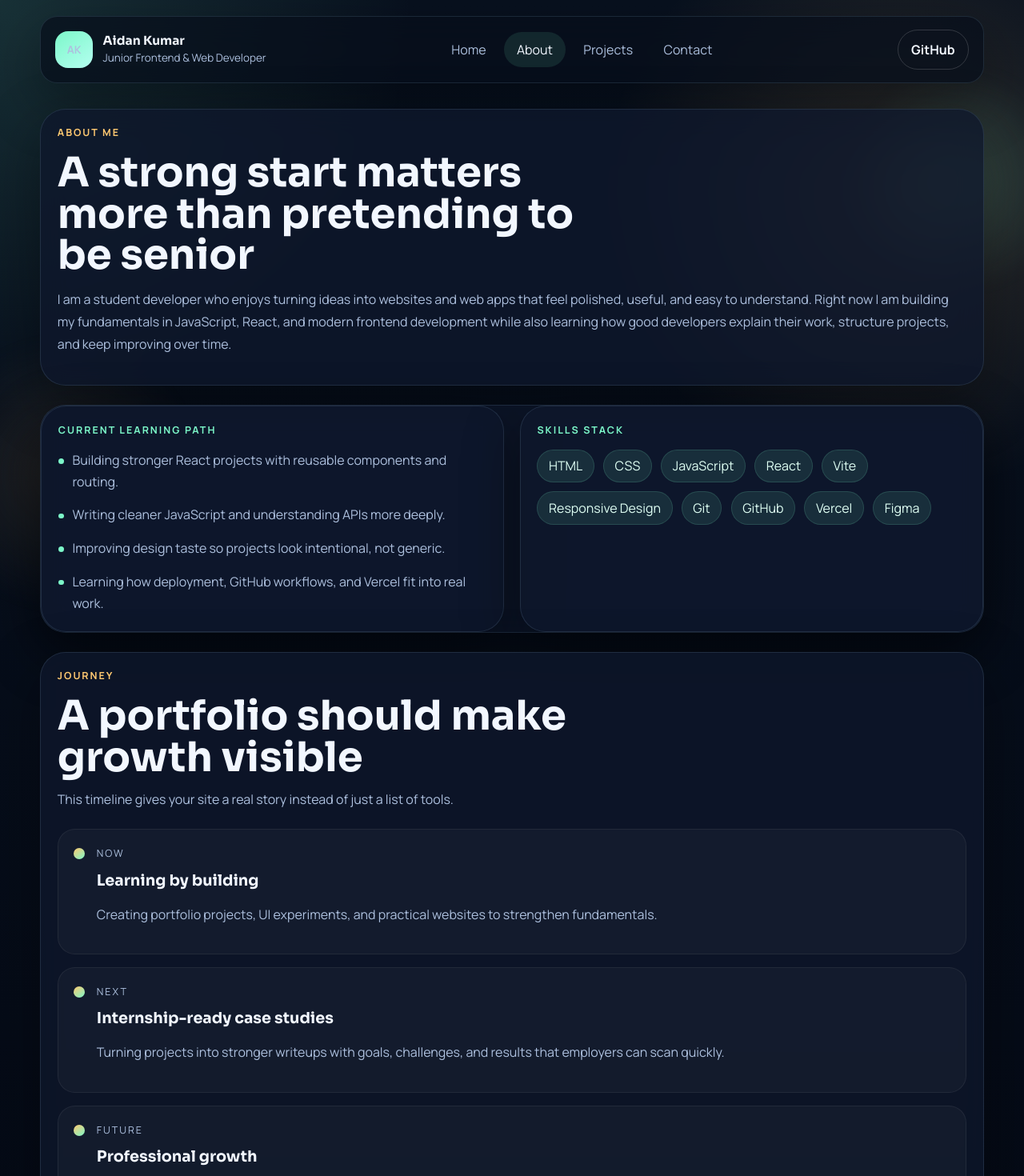
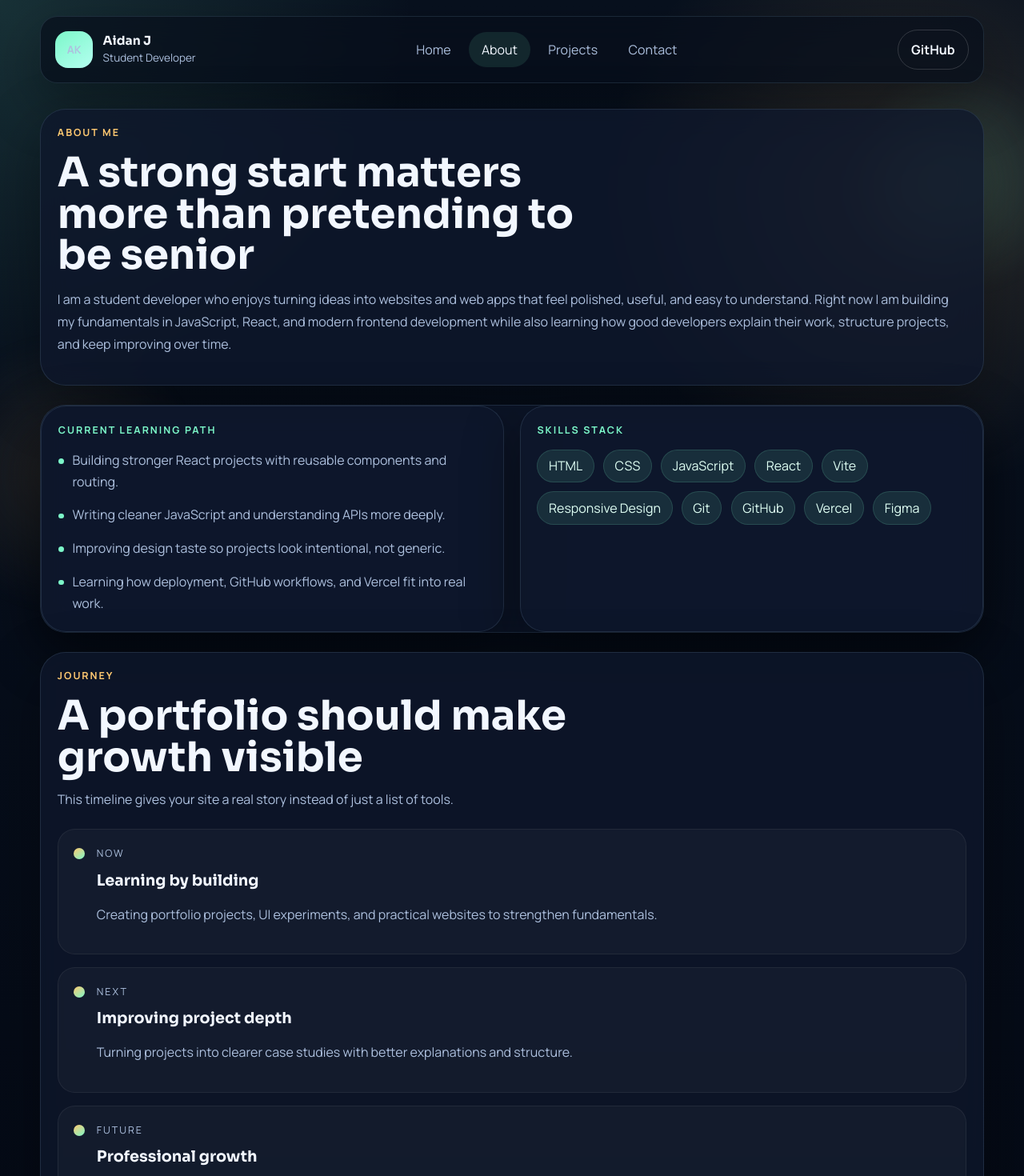
Before and after one commit to Aidanj404/portfolio, a React app: page /about in a window 1280 px wide. Shown: the top 1470 px of the page at 80% size. Built offline with nearby package versions, Linux system fonts and the light colour scheme; the HTML template or start-up script is replaced by a standard one.

Commit message:
Refines portfolio data and updates project details

```diff
--- a/src/content/siteData.js
+++ b/src/content/siteData.js
@@ -1,29 +1,28 @@
 export const siteData = {
-  name: 'Aidan Kumar',
-  role: 'Junior Frontend & Web Developer',
-  email: 'aidan.dev@example.com',
+  name: 'Aidan J',
+  role: 'Student Developer',
   location: 'India',
-  focus: 'Frontend, UI design, and full-stack learning',
-  availableFor: 'Internships, freelance projects, junior roles',
+  focus: 'Frontend development, UI design, and learning full-stack fundamentals',
+  availableFor: 'Learning, building projects, and collaboration',
   seoDescription:
-    'A modern student developer portfolio featuring projects, case studies, skills, and contact details for internships and future jobs.',
+    'Portfolio of a student developer building real projects with React, focusing on clean UI, structured code, and continuous improvement.',
   intro:
-    'I am 16 and just entering the coding field, but I am already focused on building real projects, improving fast, and turning curiosity into strong technical work. This portfolio is designed to grow with me as I learn and ship more.',
+    'I am a student developer focused on learning by building real projects. I am currently improving my skills in JavaScript, React, and modern web development while creating projects that show clear progress over time.',
   about:
     'I am a student developer who enjoys turning ideas into websites and web apps that feel polished, useful, and easy to understand. Right now I am building my fundamentals in JavaScript, React, and modern frontend development while also learning how good developers explain their work, structure projects, and keep improving over time.',
   links: {
-    github: 'https://github.com/yourusername',
-    vercel: 'https://vercel.com/yourusername',
+    github: 'https://github.com/Aidanj404',
+    vercel: 'https://portfolio-cyan-eight-75.vercel.app',
   },
   highlights: [
-    { value: '3+', label: 'Featured projects ready to show' },
-    { value: '100%', label: 'Responsive pages across devices' },
-    { value: '1 place', label: 'To grow your career story' },
+    { value: '3', label: 'Projects built and documented' },
+    { value: 'React', label: 'Main frontend framework' },
+    { value: '16', label: 'Age while building this portfolio' },
   ],
   recruiterPoints: [
-    'You ship projects instead of only following tutorials.',
-    'You can explain what you built, why it matters, and what you learned.',
-    'Your portfolio already has structure for future internships and case studies.',
+    'I focus on building projects instead of only following tutorials.',
+  'I can clearly explain what I build and what I learn from it.',
+  'This portfolio is structured to grow as I improve my skills.',
   ],
   learningNow: [
     'Building stronger React projects with reusable components and routing.',
@@ -40,8 +39,8 @@ export const siteData = {
     },
     {
       period: 'Next',
-      title: 'Internship-ready case studies',
-      description: 'Turning projects into stronger writeups with goals, challenges, and results that employers can scan quickly.',
+      title: 'Improving project depth',
+      description: 'Turning projects into clearer case studies with better explanations and structure.',
     },
     {
       period: 'Future',
@@ -57,7 +56,7 @@ export const projects = [
     title: 'Student Portfolio System',
     category: 'Portfolio',
     year: '2026',
-    status: 'Live foundation',
+    status: 'In progress',
     role: 'Designer and developer',
     description:
       'A multi-page personal portfolio with editable project data, detailed case studies, and a contact flow designed for internships and future jobs.',
@@ -74,8 +73,8 @@ export const projects = [
       'Made the content easy to update from one data file.',
     ],
     links: {
-      live: 'https://your-portfolio.vercel.app',
-      github: 'https://github.com/yourusername/portfolio',
+      live: 'https://portfolio-cyan-eight-75.vercel.app',
+      github: 'https://github.com/Aidanj404/portfolio',
     },
   },
   {
@@ -83,26 +82,12 @@ export const projects = [
     title: 'Task Tracker Dashboard',
     category: 'Web App',
     year: '2026',
-    status: 'Concept project',
+    status: 'Planned',
     role: 'Frontend developer',
     description:
-      'A productivity dashboard concept for students to track assignments, deadlines, and daily focus sessions in one place.',
-    stack: ['React', 'CSS Grid', 'Local Storage', 'JavaScript'],
+      'A productivity dashboard concept for students to track tasks and deadlines.',
     challenge:
-      'Design a student-friendly dashboard that feels simple while still showing enough information to be useful.',
-    solution:
-      'Used a card-based layout, strong visual hierarchy, and lightweight storage patterns to keep the app fast and clear.',
-    learnings:
-      'Small UX choices like grouping, spacing, and empty states matter as much as code when building a useful interface.',
-    outcomes: [
-      'Practiced state management and UI composition.',
-      'Built a cleaner dashboard layout for desktop and mobile.',
-      'Created a project that can evolve into a more complete SaaS idea later.',
-    ],
-    links: {
-      live: 'https://task-tracker-demo.vercel.app',
-      github: 'https://github.com/yourusername/task-tracker-dashboard',
-    },
+      'Design a simple and useful student dashboard.',
   },
   {
     slug: 'developer-links-hub',
```
